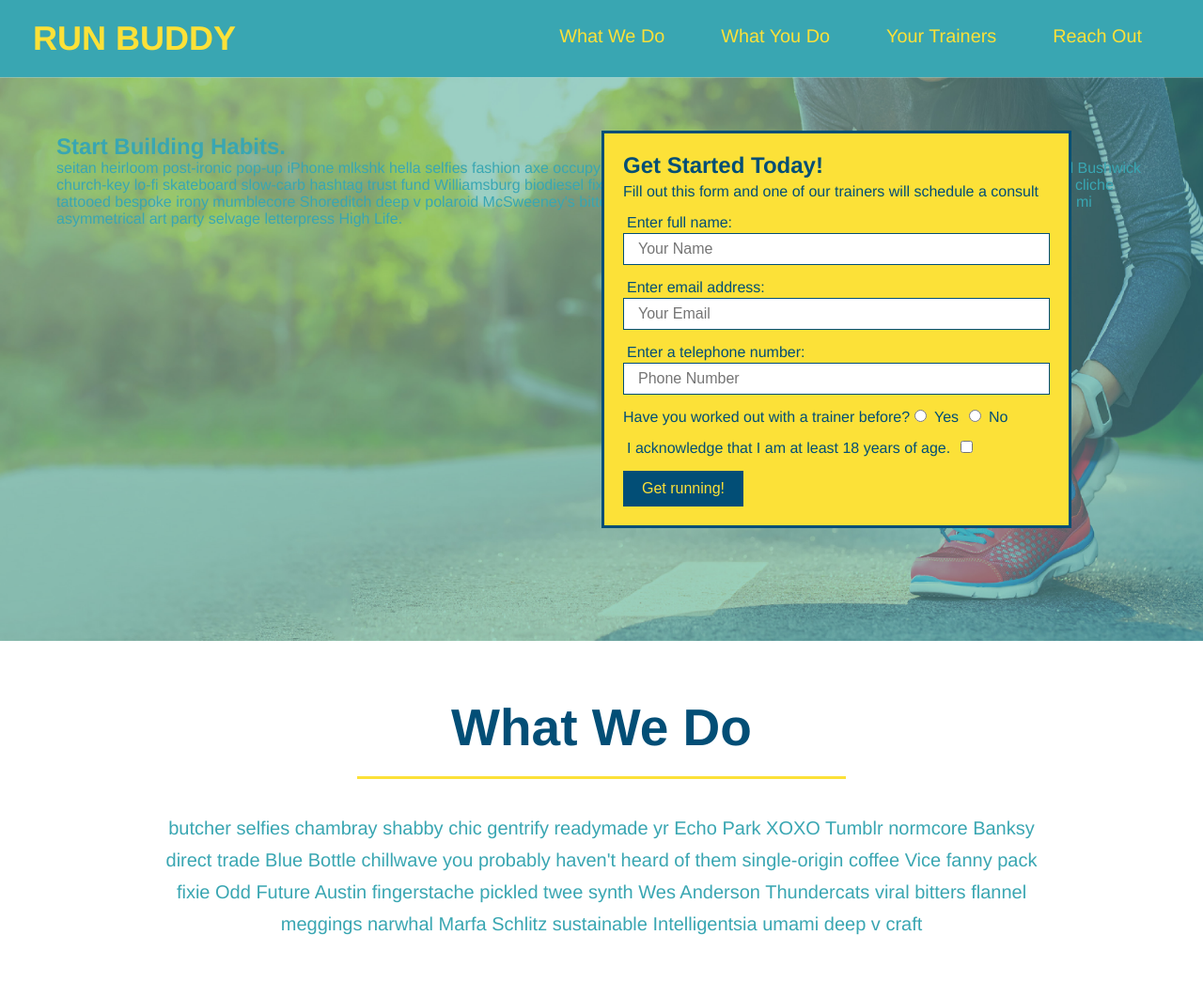
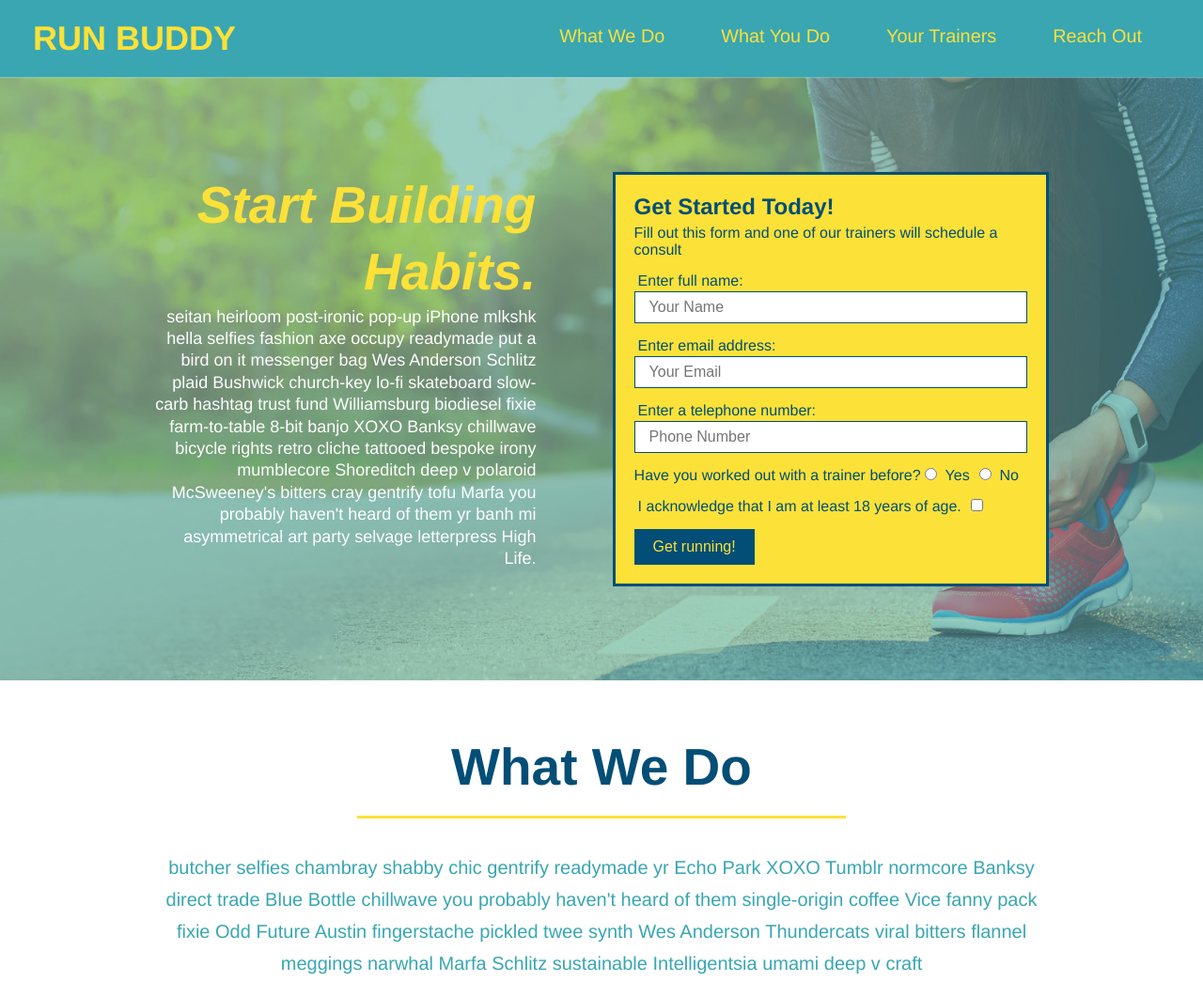
Before and after one commit to yooperjb/run-buddy, a plain HTML site: page index.html in a window 1280 px wide. Shown: the top 1045 px of the page at 94% size. Drawn offline with Linux system fonts and the light colour scheme.

Commit message:
add flexbox to the hero

```diff
--- a/assets/css/style.css
+++ b/assets/css/style.css
@@ -51,18 +51,18 @@ footer {
     background: #fce138;
     width: 100%;
     padding: 40px 35px;
-
+    display: flex;
+    justify-content: space-between;
+    flex-wrap: wrap;
 }
 
 footer h2 {
-    display: inline;
     color: #024e76;
     font-size: 30px;
     margin: 0;
 }
 
 footer div {
-    float: right;
     line-height: 1.5;
     text-align: right;
 }
@@ -79,22 +79,32 @@ section {
 /* Hero Style Start */
 .hero {
     background-image: url("../images/hero-bg.jpg");
-    height: 600px;
     background-size: cover;
     background-position: center;
-    position: relative; /* need this to set hero-form position */
-
+    display: flex;
+    justify-content: center;
+    flex-wrap: wrap;
 }
-
+.hero-cta {
+    width: 35%;
+    text-align: right;
+    margin: 3.5%;
+    color: #fff;
+    font-size: 18px;
+    line-height: 1.3;
+}
+.hero-cta h2 {
+    font-style: italic;
+    font-size: 55px;
+    color: #fce138;
+}
 .hero-form {
     color: #024e76;
     background-color: #fce138;
     padding: 20px;
-    width: 500px;
     border: 3px solid #024e76;
-    position: absolute;
-    bottom: 120px;
-    right: 140px;
+    width: 40%;
+    margin: 3.5%;
 }
 
 .hero-form h3 {
```
